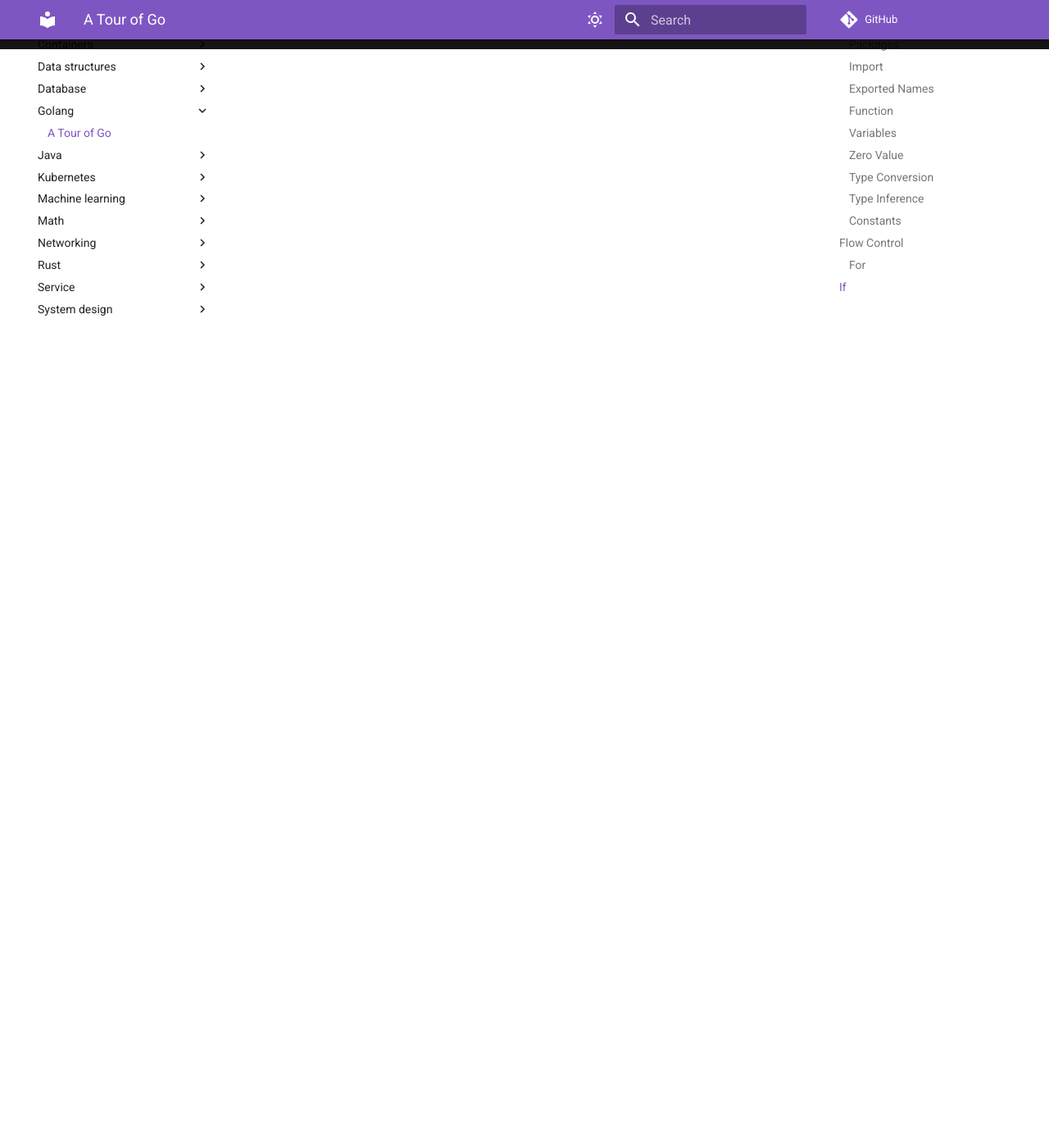
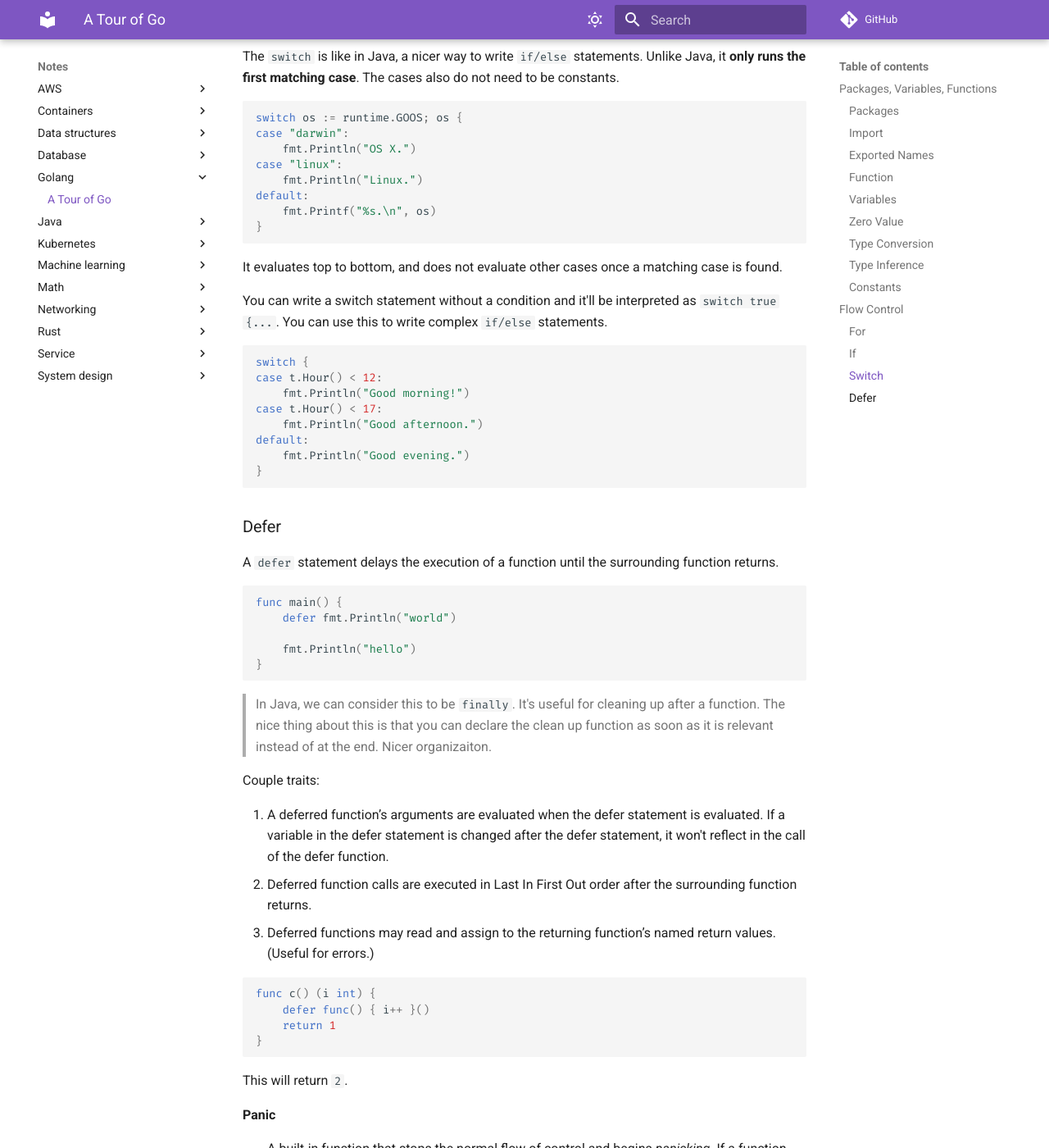
Before and after one commit to gapuchi/gapuchi.github.io, an MkDocs documentation site: the page built from docs/notes/golang/intro.md, in a window 1280 px wide and 1400 px high, scrolled down 4800 px. Shown: the whole window at 82% size. Built offline with MkDocs 1.6.1 and Material for MkDocs 9.7.7, drawn with Linux system fonts in a browser that asks for light colours; comment, search, counter and statistics services are not loaded; some of the changed text lies outside the part shown.

Commit message:
Finish Flow Control

````diff
--- a/docs/notes/golang/intro.md
+++ b/docs/notes/golang/intro.md
@@ -194,7 +194,7 @@ for {
 }
 ```
 
-## If
+### If
 
 Like `for`, the expression need not be surround by `()` and `{}` are required.
 
@@ -223,3 +223,119 @@ if v := math.Pow(x, n); v < lim {
 	fmt.Printf("%g >= %g\n", v, lim)
 }
 ```
+
+### Switch
+
+The `switch` is like in Java, a nicer way to write `if/else` statements. Unlike Java, it **only runs the first matching case**. The cases also do not need to be constants.
+
+```go
+switch os := runtime.GOOS; os {
+case "darwin":
+    fmt.Println("OS X.")
+case "linux":
+    fmt.Println("Linux.")
+default:
+    fmt.Printf("%s.\n", os)
+}
+```
+
+It evaluates top to bottom, and does not evaluate other cases once a matching case is found.
+
+You can write a switch statement without a condition and it'll be interpreted as `switch true {...`. You can use this to write complex `if/else` statements.
+
+```go
+switch {
+case t.Hour() < 12:
+    fmt.Println("Good morning!")
+case t.Hour() < 17:
+    fmt.Println("Good afternoon.")
+default:
+    fmt.Println("Good evening.")
+}
+```
+
+### Defer
+
+A `defer` statement delays the execution of a function until the surrounding function returns.
+
+```go
+func main() {
+	defer fmt.Println("world")
+
+	fmt.Println("hello")
+}
+```
+
+> In Java, we can consider this to be `finally`. It's useful for cleaning up after a function. The nice thing about this is that you can declare the clean up function as soon as it is relevant instead of at the end. Nicer organizaiton.
+
+Couple traits:
+
+1. A deferred function’s arguments are evaluated when the defer statement is evaluated. If a variable in the defer statement is changed after the defer statement, it won't reflect in the call of the defer function.
+1. Deferred function calls are executed in Last In First Out order after the surrounding function returns.
+1. Deferred functions may read and assign to the returning function’s named return values. (Useful for errors.)
+
+```go
+func c() (i int) {
+    defer func() { i++ }()
+    return 1
+}
+```
+
+This will return `2`.
+
+Panic
+: A built-in function that stops the normal flow of control and begins *panicking*. If a function invokes `panic`, everything stops, any deferred functions are executed normally, and returns to the caller. The caller would see function as if it was a `panic`. Panic bubbles up until all the functions in the goroutine have returned. Program then crashes.
+
+Recover
+: A built-in function that regains control of a panicking goroutine. It is only useful in deferred functions. A call to recover will return `Nil` if the function isn't panicking and will return the value passed to the `panic` if the function was panicking and then resume normally.
+
+```go
+package main
+
+import "fmt"
+
+func main() {
+    f()
+    fmt.Println("Returned normally from f.")
+}
+
+func f() {
+    defer func() {
+        if r := recover(); r != nil {
+            fmt.Println("Recovered in f", r)
+        }
+    }()
+    fmt.Println("Calling g.")
+    g(0)
+    fmt.Println("Returned normally from g.")
+}
+
+func g(i int) {
+    if i > 3 {
+        fmt.Println("Panicking!")
+        panic(fmt.Sprintf("%v", i))
+    }
+    defer fmt.Println("Defer in g", i)
+    fmt.Println("Printing in g", i)
+    g(i + 1)
+}
+```
+
+Would output
+
+```
+Calling g.
+Printing in g 0
+Printing in g 1
+Printing in g 2
+Printing in g 3
+Panicking!
+Defer in g 3
+Defer in g 2
+Defer in g 1
+Defer in g 0
+Recovered in f 4
+Returned normally from f.
+```
+
+> The convention in the Go libraries is that even when a package uses panic internally, its external API still presents explicit error return values.
````
